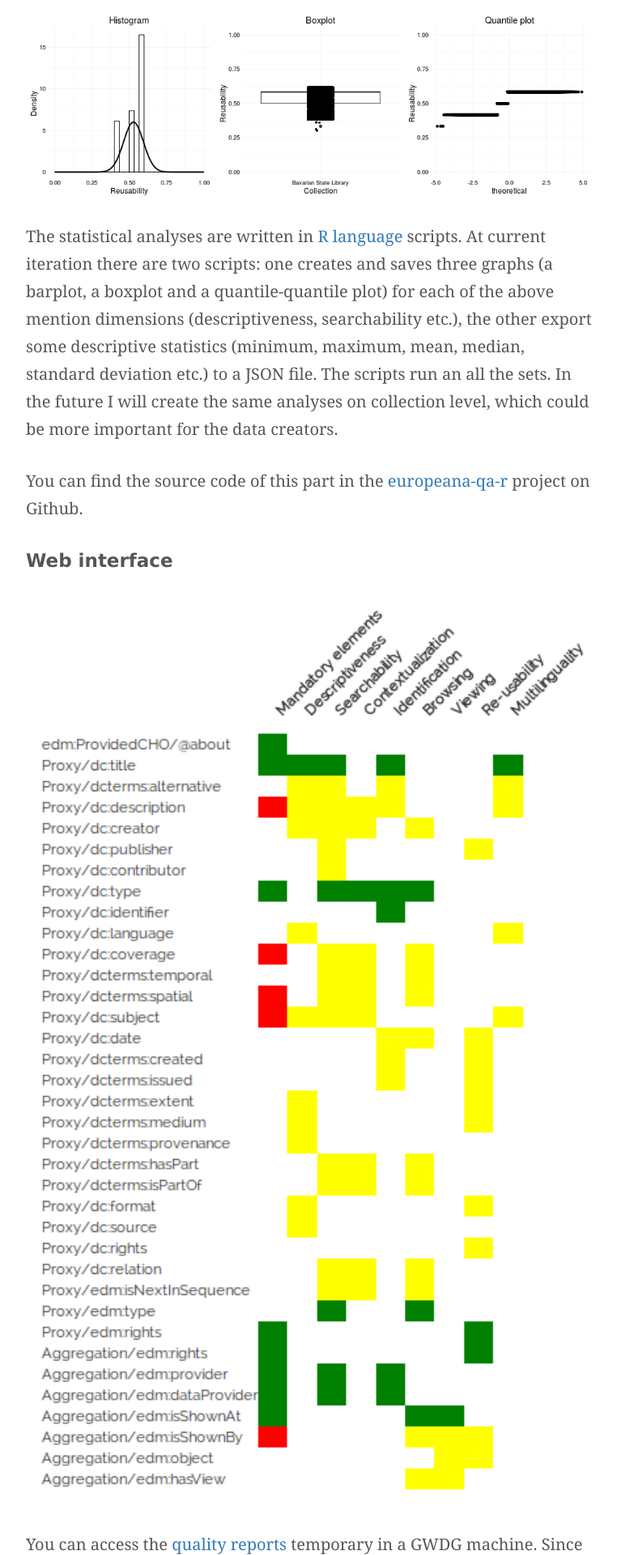
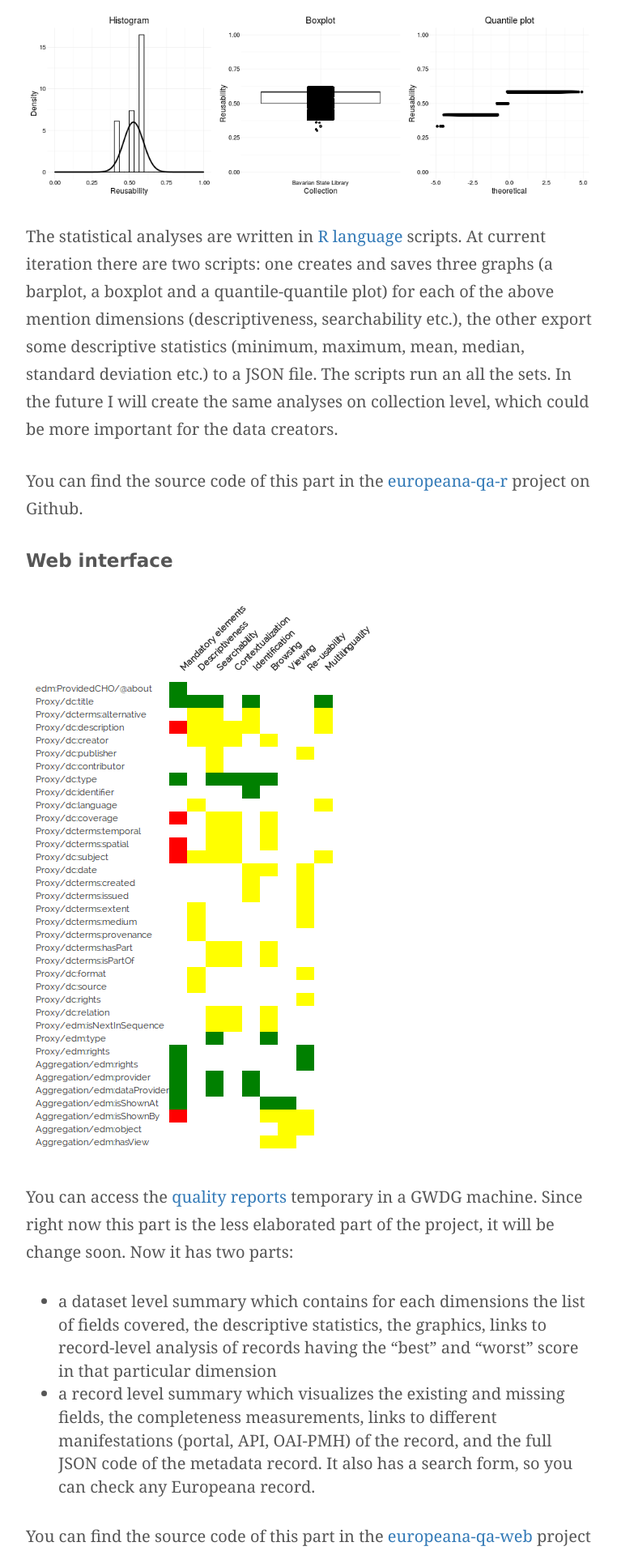
Before and after one commit to pkiraly/pkiraly.github.io, a Jekyll site: the page built from _posts/2016-01-15-second-report.md, in a window 1280 px wide. Shown: the part 4480-6400 px from the top of the page at 81% size, without its empty margins (258-1020 px from the left). Built offline with Jekyll 4.4.1, drawn with Linux system fonts in a browser that asks for light colours; nearby versions of some CDN libraries; some web fonts are replaced; comment, search, counter and statistics services are not loaded.

Commit message:
Update stylesheet.css

```diff
--- a/css/stylesheet.css
+++ b/css/stylesheet.css
@@ -113,6 +113,10 @@
 	height: auto;
 }
 
+.post-content article img.real {
+  width: auto !important;
+}
+
 .post-content article img.big {
 	width: 160%;
 	max-width: 1120px;
```
